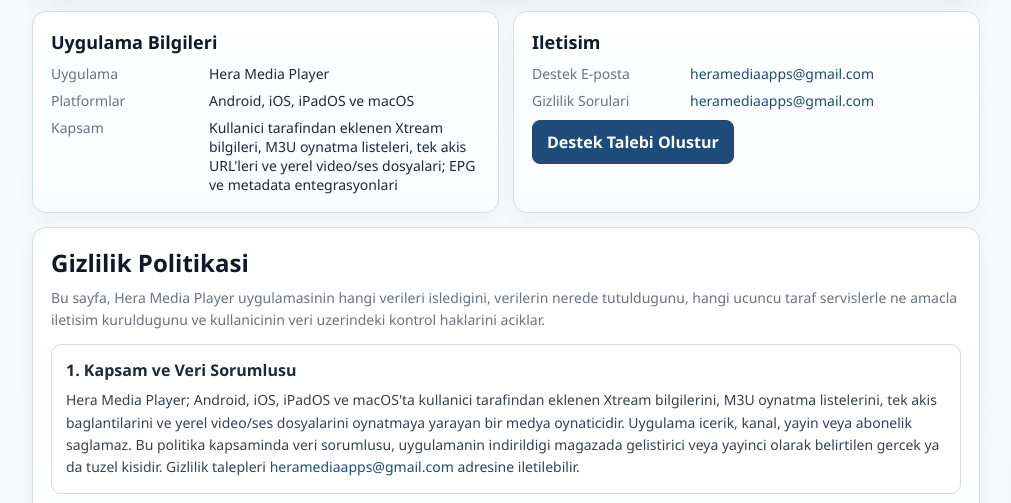
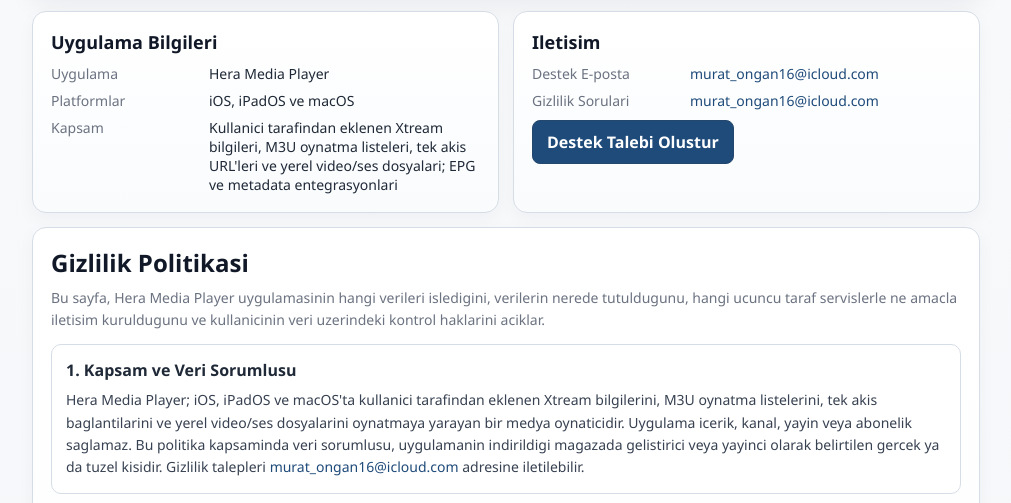
Before and after one commit to heramediaplayer/privacypolicy, a plain HTML site: page index.html in a window 1280 px wide. Shown: the part 273-776 px from the top of the page, without its empty margins (134-1145 px from the left). Drawn offline with Linux system fonts and the light colour scheme.

Commit message:
Update Apple platforms and contact email

```diff
--- a/index.html
+++ b/index.html
@@ -260,7 +260,7 @@
           <h2>Uygulama Bilgileri</h2>
           <div class="kv">
             <div>Uygulama</div><div>Hera Media Player</div>
-            <div>Platformlar</div><div>Android, iOS, iPadOS ve macOS</div>
+            <div>Platformlar</div><div>iOS, iPadOS ve macOS</div>
             <div>Kapsam</div><div>Kullanici tarafindan eklenen Xtream bilgileri, M3U oynatma listeleri, tek akis URL'leri ve yerel video/ses dosyalari; EPG ve metadata entegrasyonlari</div>
           </div>
         </article>
@@ -269,13 +269,13 @@
           <h2>Iletisim</h2>
           <div class="kv">
             <div>Destek E-posta</div>
-            <div><a href="mailto:heramediaapps@gmail.com">heramediaapps@gmail.com</a></div>
+            <div><a href="mailto:murat_ongan16@icloud.com">murat_ongan16@icloud.com</a></div>
             <div>Gizlilik Sorulari</div>
             <div>
-              <a href="mailto:heramediaapps@gmail.com?subject=Hera%20Media%20Player%20Privacy">heramediaapps@gmail.com</a>
+              <a href="mailto:murat_ongan16@icloud.com?subject=Hera%20Media%20Player%20Privacy">murat_ongan16@icloud.com</a>
             </div>
           </div>
-          <a class="cta" href="mailto:heramediaapps@gmail.com?subject=Hera%20Media%20Player%20Support">Destek Talebi Olustur</a>
+          <a class="cta" href="mailto:murat_ongan16@icloud.com?subject=Hera%20Media%20Player%20Support">Destek Talebi Olustur</a>
         </article>
       </section>
 
@@ -290,12 +290,12 @@
         <div class="section">
           <h3>1. Kapsam ve Veri Sorumlusu</h3>
           <p>
-            Hera Media Player; Android, iOS, iPadOS ve macOS'ta kullanici tarafindan eklenen Xtream bilgilerini,
+            Hera Media Player; iOS, iPadOS ve macOS'ta kullanici tarafindan eklenen Xtream bilgilerini,
             M3U oynatma listelerini, tek akis baglantilarini ve yerel video/ses dosyalarini oynatmaya yarayan
             bir medya oynaticidir. Uygulama icerik, kanal, yayin veya abonelik saglamaz. Bu politika kapsaminda
             veri sorumlusu, uygulamanin indirildigi magazada gelistirici veya yayinci olarak belirtilen gercek
             ya da tuzel kisidir. Gizlilik talepleri
-            <a href="mailto:heramediaapps@gmail.com">heramediaapps@gmail.com</a> adresine iletilebilir.
+            <a href="mailto:murat_ongan16@icloud.com">murat_ongan16@icloud.com</a> adresine iletilebilir.
           </p>
         </div>
         <div class="section">
@@ -351,7 +351,7 @@
           <p>
             Bu politika gerektiginde guncellenebilir ve guncel surum bu sayfada yayimlanir. Gizlilik ve veri
             isleme sorulariniz icin:
-            <a href="mailto:heramediaapps@gmail.com">heramediaapps@gmail.com</a>
+            <a href="mailto:murat_ongan16@icloud.com">murat_ongan16@icloud.com</a>
           </p>
         </div>
       </section>
```
Also changed, not shown: support.html (+3 -3 lines).
